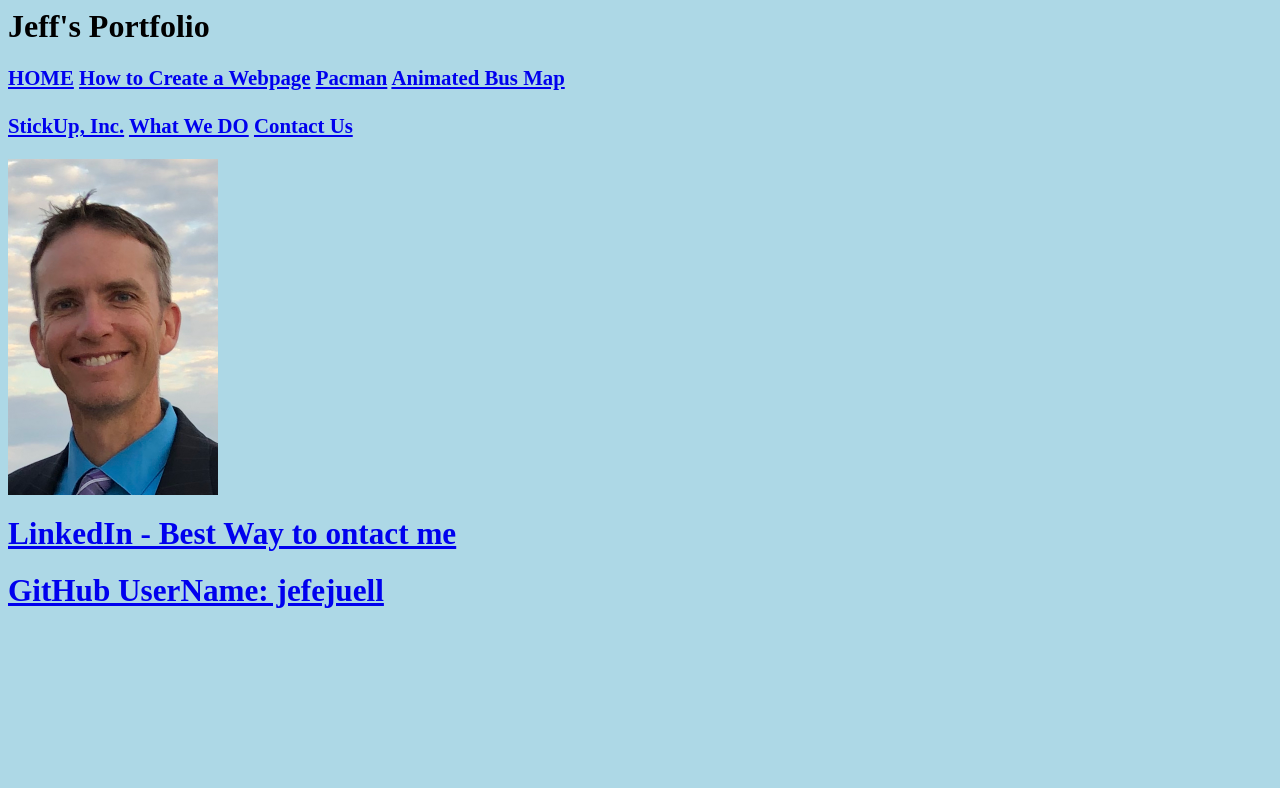
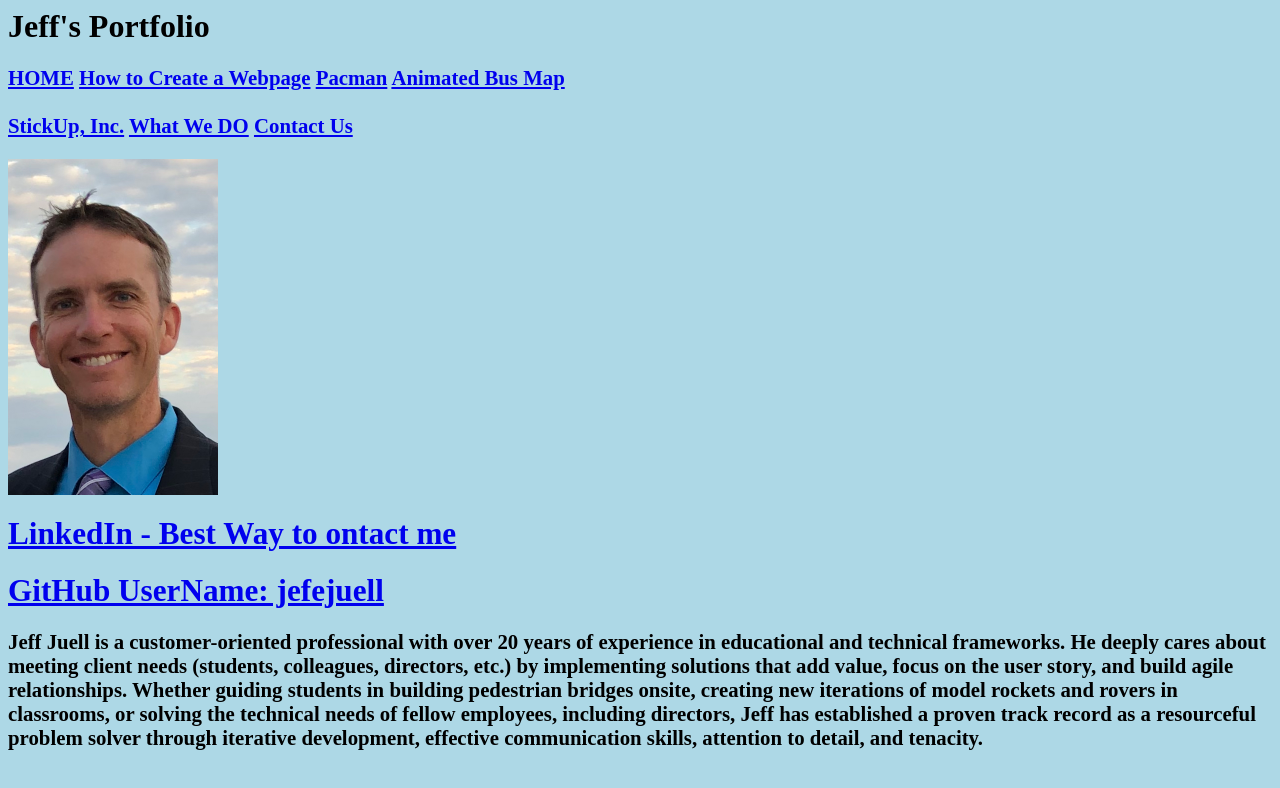
Before and after one commit to jefejuell/jefejuell.github.io, a plain HTML site: page index.html in a window 1280 px wide. Drawn offline with Linux system fonts and the light colour scheme.

Commit message:
Add Bio words

```diff
--- a/index.html
+++ b/index.html
@@ -29,4 +29,6 @@
   <p><a href="https://www.linkedin.com/in/jeff-juell-79322136/" class="links"><b>LinkedIn - Best Way to ontact me</b></a></p>
   <p><a href="jefejuell.github.io" class="links"><b>GitHub UserName: jefejuell</b></a></p>
 
+  <p><b>Jeff Juell is a customer-oriented professional with over 20 years of experience in educational and technical frameworks.  He deeply cares about meeting client needs (students, colleagues, directors, etc.) by implementing solutions that add value, focus on the user story, and build agile relationships. Whether guiding students in building pedestrian bridges onsite, creating new iterations of model rockets and rovers in classrooms, or solving the technical needs of fellow employees, including directors, Jeff has established a proven track record as a resourceful problem solver through iterative development, effective communication skills, attention to detail, and tenacity. </b></p>
+
 </html>
```
